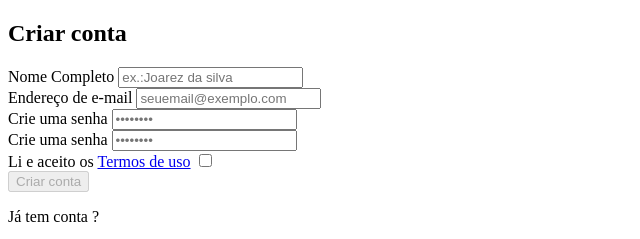
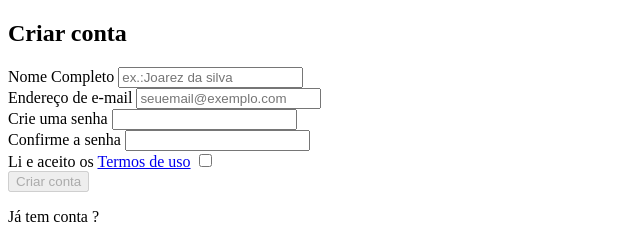
Before and after one commit to kashgarOF/Sistema-de-Login-e-Cadastro, a plain HTML site: page criarConta.html in a window 1280 px wide. Shown: the top 239 px of the page, 0-640 px from the left. Drawn offline with Linux system fonts and the light colour scheme.

Commit message:
reparo html

```diff
--- a/criarConta.html
+++ b/criarConta.html
@@ -11,8 +11,8 @@
 
 <body>
     <section id="container-criar">
-        <form action="post" id="bloco-criar" class="bloco-criar" action="#" method="post" novalidate>
-            <h2 id="h2-c-conta">Criar conta</h2>
+<form id="bloco-criar" class="bloco-criar" action="#" method="post" novalidate>
+                <h2 id="h2-c-conta">Criar conta</h2>
 
             <div class="campo-criar">
                 <label for="input-criar-nome" id="label-criar-nome">Nome Completo</label>
@@ -35,22 +35,20 @@
             </div>
 
             <div class="campo-criar">
-                <label for="input-criar-senha" id="label-criar-senha">Crie uma senha</label>
+                <label for="input-criar-senha">Crie uma senha</label>
                 <input type="password"
                 id="input-criar-senha"
                 name="senha"
-                placeholder="••••••••"
-                autocomplete="current-password"
+                autocomplete="new-password"
                 required>
             </div>
 
             <div class="campo-criar">
-                <label for="input-confirme-senha" id="label-confirme-senha">Crie uma senha</label>
+                <label for="input-confirme-senha">Confirme a senha</label>
                 <input type="password"
                 id="input-confirme-senha"
                 name="senha_confirme"
-                placeholder="••••••••"
-                autocomplete="current-password"
+                autocomplete="new-password"
                 required>
             </div>
 
```
